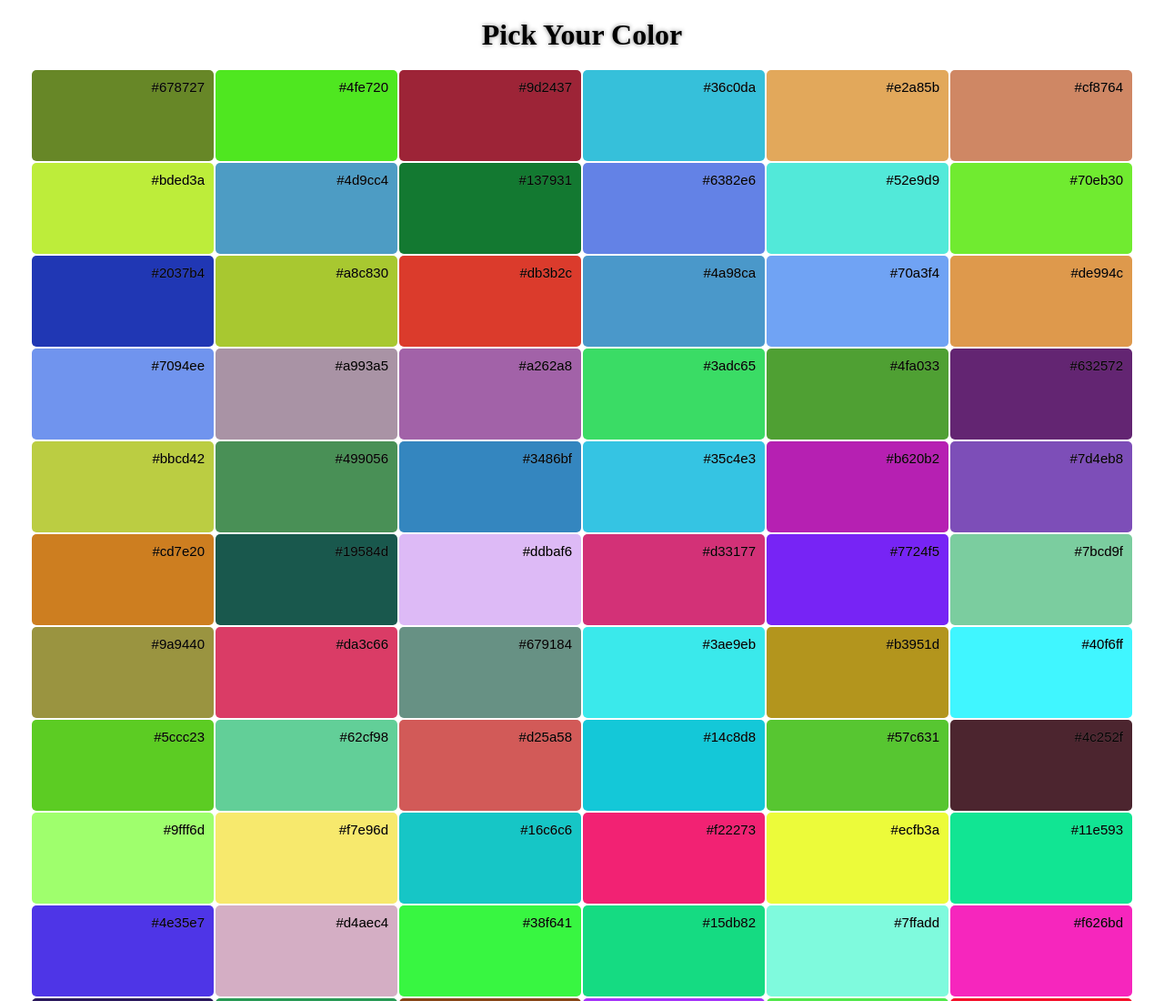
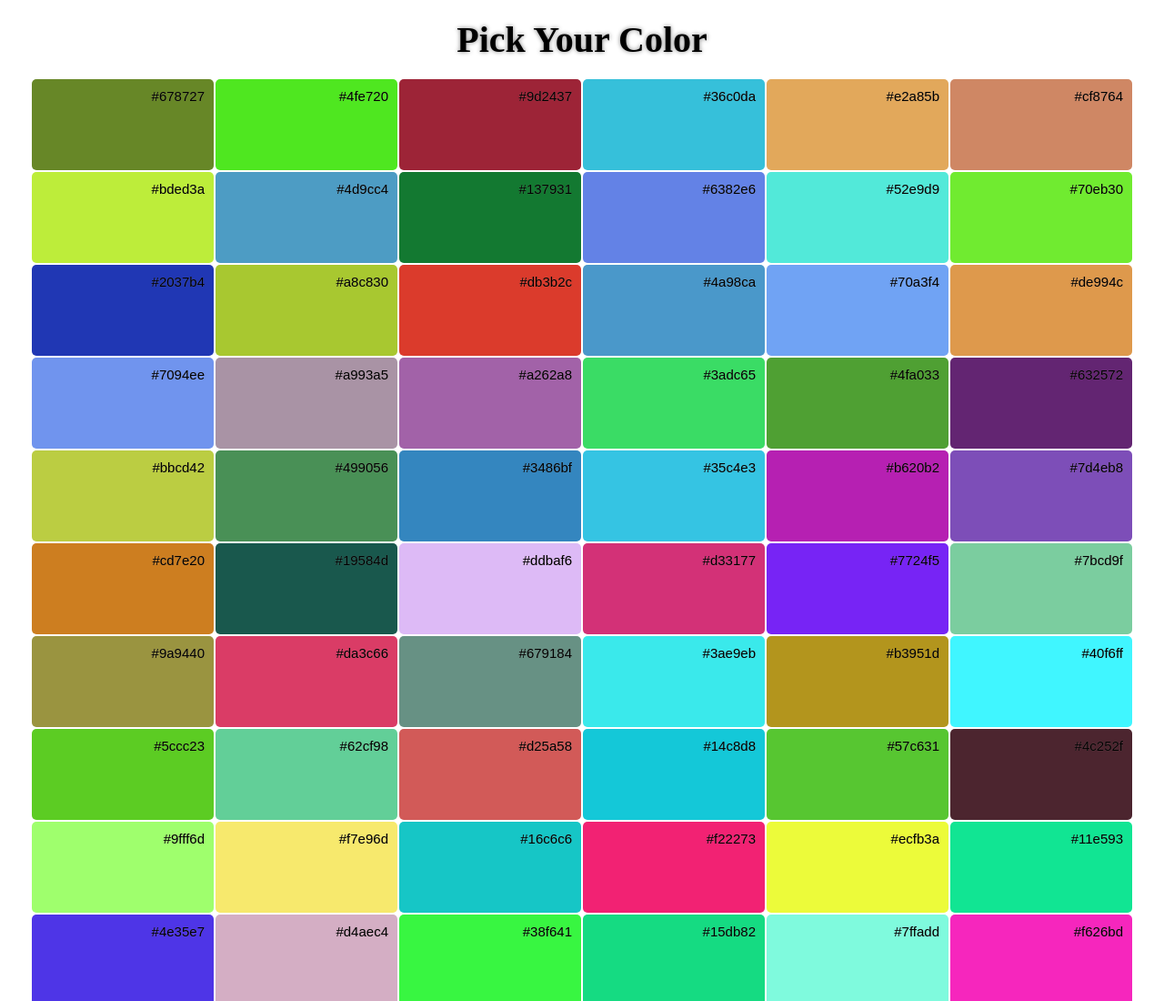
Before and after one commit to itzpankuu/color-picker, a plain HTML site: page index.html in a window 1280 px wide. Shown: the top 1100 px of the page at 91% size. Drawn offline with Linux system fonts and the light colour scheme.

Commit message:
Add files via upload
color

```diff
--- a/index.html
+++ b/index.html
@@ -3,7 +3,7 @@
 <head>
     <meta charset="UTF-8">
     <meta name="viewport" content="width=device-width, initial-scale=1.0">
-    <title>Document</title>
+    <title>Color Picker</title>
     <style>
 
         *{
@@ -24,6 +24,7 @@
              .heading{
                 text-align: center;
                 font-weight: 700;
+                font-size: 40px;
                 margin: 20px auto;
                 text-shadow: 0 0 5px grey;
                 color: rgba(11, 11, 11 0.5);
```
